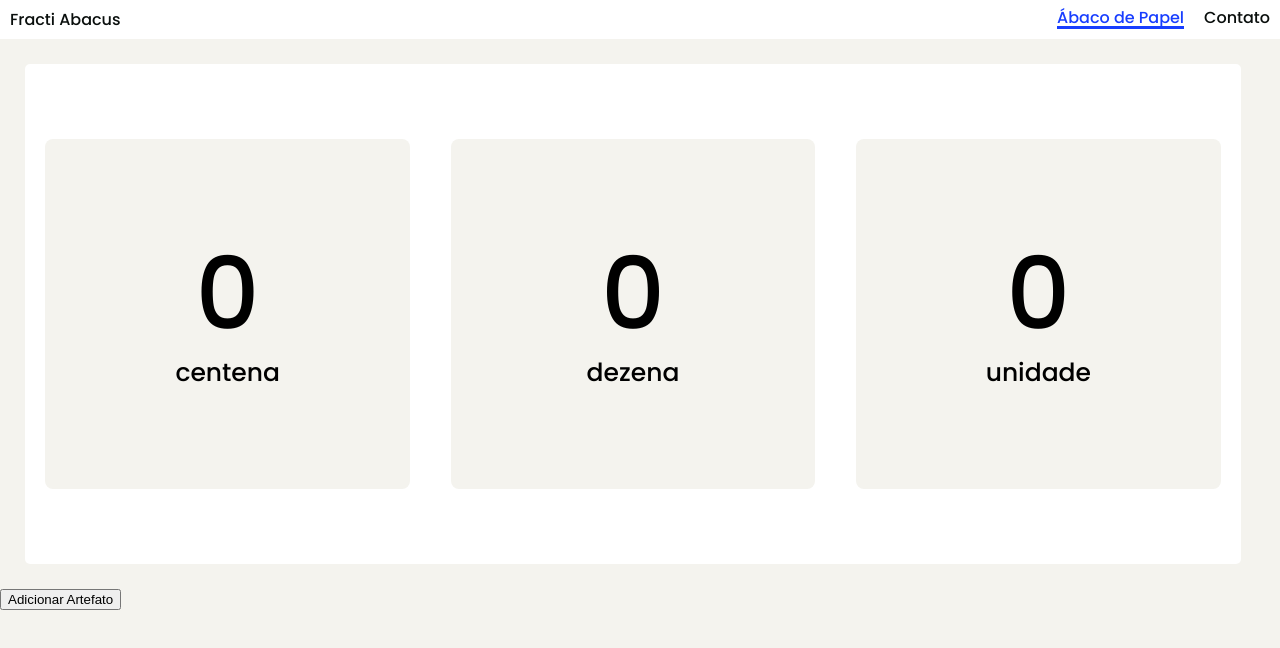
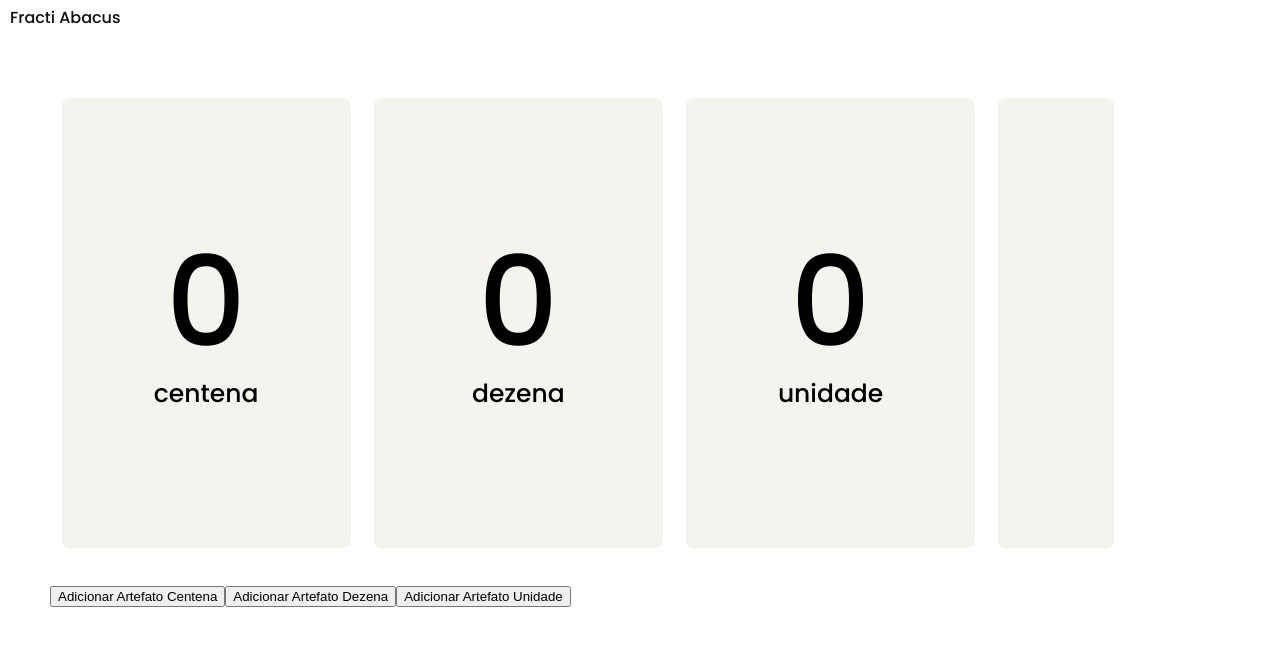
Before and after one commit to juniorsn1409/fractiabaci, a Next.js app: page / in a window 1280 px wide. Shown: the top 648 px of the page. Built offline with nearby package versions, Linux system fonts and the light colour scheme.

Commit message:
[PF-51] Limite ao adicionar artefato e criação de area pra adicionar artefato

```diff
--- a/public/globals.css
+++ b/public/globals.css
@@ -130,19 +130,129 @@ table {
 
 :root {
   --branco-paz: #ffffff;
-  --braco-isabeline: #F4F3EE;
+  --braco-isabeline: #f4f3ee;
   --cinza-harpia: #3c3c3c;
-  --preto-ebano: #0A0F0D;
+  --preto-ebano: #0a0f0d;
   --vermelho-ucari: #ff6464;
-  --vermelho-urucum: #FF0000;
-  --vermelho-guara: #9B0000;
-  --azul-ararinha: #00C8FF;
-  --azul-atlatico: #183EFF;
-  --azul-petroleo: #00008C;
-  --amarelo-ipe: #FFFF00;
-  --amarelo-sol: #FFD000;
-  --amarelo-mel: #FF7D00;
-  --verde-mandacaru: #00F537;
-  --verde-amazonia: #00D000;
+  --vermelho-urucum: #ff0000;
+  --vermelho-guara: #9b0000;
+  --azul-ararinha: #00c8ff;
+  --azul-atlatico: #183eff;
+  --azul-petroleo: #00008c;
+  --amarelo-ipe: #ffff00;
+  --amarelo-sol: #ffd000;
+  --amarelo-mel: #ff7d00;
+  --verde-mandacaru: #00f537;
+  --verde-amazonia: #00d000;
   --verde-quartzo: #009600;
 }
+
+/*começo page.tsx*/
+
+#background {
+  width: 100%;
+  min-width: 100vh;
+  min-height: 100vh;
+}
+
+#mainBackground {
+  justify-content: center;
+  align-items: center;
+  margin: 50px;
+}
+
+/*fim page.tsx*/
+
+/* começo header */
+
+.headerContainer {
+  display: flex;
+  justify-content: space-between;
+  align-items: center;
+  background-color: var(--branco-paz);
+  padding: 10px;
+  color: var(--preto-ebano);
+}
+
+.headerMenu {
+  display: flex;
+
+  .activate {
+    color: var(--azul-atlatico);
+    border-bottom: 3px solid transparent;
+    border-bottom-color: var(--c-accent-primary);
+  }
+
+  a {
+    color: var(--preto-ebano);
+    text-decoration: none;
+    font-weight: 500;
+    margin-right: 20px;
+
+    &:hover {
+      color: var(--azul-atlatico);
+      transition: 0.3;
+    }
+
+    &:last-child {
+      margin-right: 0;
+    }
+  }
+}
+
+.logo {
+  display: flex;
+  align-items: center;
+
+  svg {
+    width: 24px;
+    height: 24px;
+    margin-right: 8px;
+  }
+}
+
+userSettings {
+  display: flex;
+  align-items: center;
+
+  .icon {
+    margin-right: 20px;
+    cursor: pointer;
+    color: var(--preto-ebano);
+    font-size: 24px;
+
+    &:hover {
+      color: var(--azul-atlatico);
+      transition: 0.3;
+    }
+  }
+}
+/* fim header */
+
+/* começo Main */
+
+#mainContent {
+  flex: 2;
+  background-color: var(--branco-paz);
+  border-radius: 5px;
+  overflow: hidden;
+  width: 98%;
+  height: 500px;
+  display: flex;
+}
+
+/* começo Main */
+
+/* começo CasaDecimal */
+
+.titulo {
+  font-size: 25px;
+}
+
+.numero {
+  font-size: 125px;
+  margin-bottom: 16px;
+  transition: 1.5s ease-in-out;
+}
+
+/* começo CasaDecimal */
--- a/src/app/layout.tsx
+++ b/src/app/layout.tsx
@@ -2,8 +2,6 @@ import type { Metadata } from 'next'
 
 import { Poppins } from 'next/font/google'
 import { ReactNode } from 'react'
-
-import StyledJsxRegistry from './registry'
 
 import './../../public/globals.css'
 
@@ -20,11 +18,7 @@ export const metadata: Metadata = {
 export default function RootLayout({ children }: { children: ReactNode }) {
   return (
     <html lang="pt-br">
-      <body className={font.className}>
-        <StyledJsxRegistry>
-          {children}
-        </StyledJsxRegistry>
-      </body>
+      <body className={font.className}>{children}</body>
     </html>
   )
 }
--- a/src/app/page.tsx
+++ b/src/app/page.tsx
@@ -1,22 +1,15 @@
 'use client'
 
-import Header from '@/components/Header';
-import Main from '@/components/Main';
-import { styled } from 'styled-components';
-
-const Background = styled.div`
-  /* height: 703px; */
-  background-color: var(--braco-isabeline);
-  width: 100%;
-  min-width: 600;
-  min-height: 100vh;
-`
+import Header from '@/components/Header'
+import Main from '@/components/Main'
 
 export default function App() {
   return (
-    <Background>
+    <div id="background">
       <Header />
-      <Main />
-    </Background>
+      <div id="mainBackground">
+        <Main />
+      </div>
+    </div>
   )
 }
--- a/src/components/CasaDecimal/index.tsx
+++ b/src/components/CasaDecimal/index.tsx
@@ -1,28 +1,18 @@
-import { motion } from 'framer-motion';
-import { styled } from 'styled-components';
+import { motion } from 'framer-motion'
 
 interface CasaDecimalProps {
-  tipo: 'unidade' | 'dezena' | 'centena';
-  artefatos: number;
+  tipo: 'unidade' | 'dezena' | 'centena'
+  artefatos: number
 }
-
-const Numero = styled.h1`
-  font-size: 100px;
-  margin-bottom: 16px;
-  transition: 0.5s;
-`;
-const Titulo = styled.span`
-  font-size: 25px;
-`;
 
 export default function CasaDecimal({ tipo, artefatos }: CasaDecimalProps) {
   return (
     <motion.div
-      id={tipo} // Atualizado para 'tipo'
+      id={tipo}
       style={{
-        width: '30%',
-        height: '70%',
-        margin: 'auto',
+        width: '25%',
+        height: '90%',
+        margin: '1%',
         borderRadius: '8px',
         transition: 'background-color 0.3s',
         backgroundColor: 'var(--braco-isabeline)',
@@ -32,9 +22,8 @@ export default function CasaDecimal({ tipo, artefatos }: CasaDecimalProps) {
         alignItems: 'center',
       }}
     >
-      <Numero>{artefatos}</Numero>
-      <Titulo>{tipo}</Titulo>
+      <h1 className="numero">{artefatos}</h1>
+      <span className="titulo">{tipo}</span>
     </motion.div>
-
-  );
+  )
 }
--- a/src/components/Header/index.tsx
+++ b/src/components/Header/index.tsx
@@ -1,72 +1,9 @@
 'use client'
-
-import styled from 'styled-components'
-
-const HeaderContainer = styled.div`
-  display: flex;
-  justify-content: space-between;
-  align-items: center;
-  background-color: var(--branco-paz);
-  padding: 10px;
-  color: var(--preto-ebano);
-`
-const Logo = styled.div`
-  display: flex;
-  align-items: center;
-
-  svg {
-    width: 24px;
-    height: 24px;
-    margin-right: 8px;
-  }
-`
-const HeaderMenu = styled.div`
-  display: flex;
-
-  .activate {
-    color: var(--azul-atlatico);
-    border-bottom: 3px solid transparent;
-    border-bottom-color: var(--c-accent-primary);
-    }
-
-  a {
-    color: var(--preto-ebano);
-    text-decoration: none;
-    font-weight: 500;
-    margin-right: 20px;
-
-    &:hover{
-      color: var(--azul-atlatico);
-      transition: 0.3;
-    }
-
-    &:last-child {
-      margin-right: 0;
-    }
-  }
-`
-const UserSettings = styled.div`
-  display: flex;
-  align-items: center;
-
-  .icon {
-    margin-right: 20px;
-    cursor: pointer;
-    color: var(--preto-ebano);
-    font-size: 24px;
-
-  &:hover{
-    color: var(--azul-atlatico);
-    transition: 0.3;
-  }
-
-  }
-`
 
 export default function Header() {
   return (
-    <HeaderContainer>
-      <Logo>
+    <div className="headerContainer">
+      <div className="logo">
         {/* <svg xmlns="http://www.w3.org/2000/svg" viewBox="0 0 512 512">
           <path
             xmlns="http://www.w3.org/2000/svg"
@@ -88,17 +25,17 @@ export default function Header() {
           />
         </svg> */}
         Fracti Abacus
-      </Logo>
-      <HeaderMenu>
-        <a href="/" className="activate">Ábaco de Papel</a>
+      </div>
+      <div className="headerMenu">
+        {/* <a href="/" className="activate">Ábaco de Papel</a> */}
         {/* <a href="/ArtigoCientifico">Artigo Cientifico</a> */}
-        <a href="/Contato">Contato</a>
-      </HeaderMenu>
-      {/* <UserSettings>
-        <FiMoon className="icon" />
-        <RiTranslate2 className="icon" />
-        <FiSettings className="icon">Configuração</FiSettings>
-      </UserSettings> */}
-    </HeaderContainer>
-  );
+        {/* <a href="/Contato">Contato</a> */}
+      </div>
+      <div className="userSettings">
+        {/* <FiMoon className="icon" /> */}
+        {/* <RiTranslate2 className="icon" /> */}
+        {/* <FiSettings className="icon">Configuração</FiSettings> */}
+      </div>
+    </div>
+  )
 }
--- a/src/components/Main/index.tsx
+++ b/src/components/Main/index.tsx
@@ -1,44 +1,68 @@
-import { useRef, useState } from 'react';
-import { styled } from 'styled-components';
-import Artefato from '../Artefato';
-import CasaDecimal from '../CasaDecimal';
-
-const MainContent = styled.main`
-  flex: 2;
-  background-color: var(--branco-paz);
-  border-radius: 5px;
-  overflow: hidden;
-  width: 95%;
-  height: 500px;
-  display: flex;
-  flex-direction: row;
-  margin: 25px 25px 25px 25px;
-  justify-content: center;
-  align-items: center;
-  position: relative;
-`;
+import { motion } from 'framer-motion'
+import { useRef, useState } from 'react'
+import Artefato from '../Artefato'
+import CasaDecimal from '../CasaDecimal'
 
 export default function Main() {
-  const mainContentRef = useRef(null);
-  const [artefatos, setArtefatos] = useState<string[]>([]); // Defina o tipo como string[]
+  const mainContentRef = useRef(null)
 
-  const [qtdUnidade, setQtdUnidade] = useState(0);
-  const [qtdDezena, setQtdDezena] = useState(0);
-  const [qtdCentena, setQtdCentena] = useState(0);
+  const [artefatosCentena, setArtefatosCentena] = useState<string[]>([])
+  const [artefatosDezena, setArtefatosDezena] = useState<string[]>([])
+  const [artefatosUnidade, setArtefatosUnidade] = useState<string[]>([])
 
-  const adicionarArtefato = () => {
-    const novoArtefatoId = Date.now().toString();
-    setArtefatos([...artefatos, novoArtefatoId]);
-  };
+  const [qtdUnidade, setQtdUnidade] = useState(0)
+  const [qtdDezena, setQtdDezena] = useState(0)
+  const [qtdCentena, setQtdCentena] = useState(0)
+
+  const adicionarArtefatoCentena = () => {
+    if (artefatosCentena.length < 9) {
+      const novoArtefatoId = Date.now().toString()
+      setArtefatosCentena([...artefatosCentena, novoArtefatoId])
+    }
+  }
+
+  const adicionarArtefatoDezena = () => {
+    if (artefatosDezena.length < 9) {
+      const novoArtefatoId = Date.now().toString()
+      setArtefatosDezena([...artefatosDezena, novoArtefatoId])
+    }
+  }
+
+  const adicionarArtefatoUnidade = () => {
+    if (artefatosUnidade.length < 9) {
+      const novoArtefatoId = Date.now().toString()
+      setArtefatosUnidade([...artefatosUnidade, novoArtefatoId])
+    }
+  }
 
   return (
     <>
-      <MainContent ref={mainContentRef}>
-        <CasaDecimal tipo='centena' artefatos={qtdCentena} />
-        <CasaDecimal tipo='dezena' artefatos={qtdDezena} />
-        <CasaDecimal tipo='unidade' artefatos={qtdUnidade} />
+      <div id="mainContent" ref={mainContentRef}>
+        <CasaDecimal tipo="centena" artefatos={qtdCentena} />
+        <CasaDecimal tipo="dezena" artefatos={qtdDezena} />
+        <CasaDecimal tipo="unidade" artefatos={qtdUnidade} />
 
-        {artefatos.map((artefatoId) => (
+        {artefatosCentena.map((artefatoId) => (
+          <Artefato
+            key={artefatoId}
+            tipo={'centena'}
+            refExterna={mainContentRef}
+            setQtdArtefato={setQtdCentena}
+            qtdArtefato={qtdCentena}
+          />
+        ))}
+
+        {artefatosDezena.map((artefatoId) => (
+          <Artefato
+            key={artefatoId}
+            tipo={'dezena'}
+            refExterna={mainContentRef}
+            setQtdArtefato={setQtdDezena}
+            qtdArtefato={qtdDezena}
+          />
+        ))}
+
+        {artefatosUnidade.map((artefatoId) => (
           <Artefato
             key={artefatoId}
             tipo={'unidade'}
@@ -47,8 +71,31 @@ export default function Main() {
             qtdArtefato={qtdUnidade}
           />
         ))}
-      </MainContent>
-      <button onClick={adicionarArtefato}>Adicionar Artefato</button>
+
+        <motion.div
+          style={{
+            width: '10%',
+            height: '90%',
+            margin: '1%',
+            borderRadius: '8px',
+            transition: 'background-color 0.3s',
+            backgroundColor: 'var(--braco-isabeline)',
+            display: 'flex',
+            flexDirection: 'column',
+            justifyContent: 'center',
+            alignItems: 'center',
+          }}
+        ></motion.div>
+      </div>
+      <button onClick={adicionarArtefatoCentena}>
+        Adicionar Artefato Centena
+      </button>
+      <button onClick={adicionarArtefatoDezena}>
+        Adicionar Artefato Dezena
+      </button>
+      <button onClick={adicionarArtefatoUnidade}>
+        Adicionar Artefato Unidade
+      </button>
     </>
-  );
+  )
 }
```
Also changed, not shown: src/app/_document.tsx (deleted, +0 -44 lines), src/components/Artefato/index.tsx (+50 -31 lines), .eslintrc.json, src/app/registry.tsx (line endings or trailing spaces).
